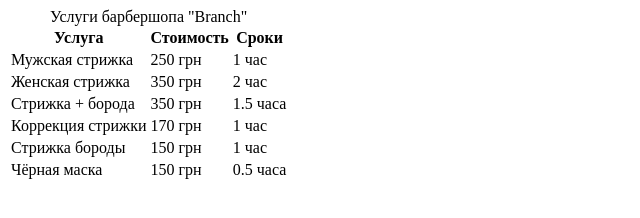
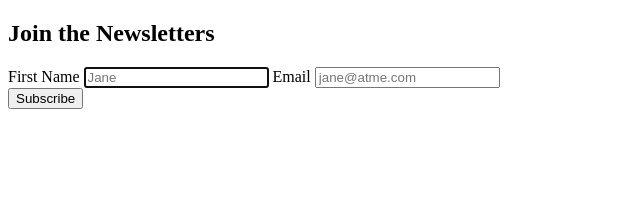
Before and after one commit to guldron-edu/test-hw02, a plain HTML site: page index.html in a window 1280 px wide. Shown: the whole page, without its empty margins (0-640 px from the left). Drawn offline with Linux system fonts and the light colour scheme.

Commit message:
Add task6 to Github

```diff
--- a/index.html
+++ b/index.html
@@ -4,56 +4,32 @@
     <meta charset="UTF-8" />
     <meta name="viewport" content="width=device-width, initial-scale=1.0" />
     <meta http-equiv="X-UA-Compatible" content="ie=edge" />
-    <title>Document</title>
+    <title>Task #6</title>
   </head>
   <body>
-    <main>
-      <table>
-        <caption>
-          Услуги барбершопа "Branch"
-        </caption>
-        <tr>
-          <th>Услуга</th>
-          <th>Стоимость</th>
-          <th>Сроки</th>
-        </tr>
-
-        <tr>
-          <td>Мужская стрижка</td>
-          <td>250 грн</td>
-          <td>1 час</td>
-        </tr>
-
-        <tr>
-          <td>Женская стрижка</td>
-          <td>350 грн</td>
-          <td>2 час</td>
-        </tr>
-
-        <tr>
-          <td>Стрижка + борода</td>
-          <td>350 грн</td>
-          <td>1.5 часа</td>
-        </tr>
-
-        <tr>
-          <td>Коррекция стрижки</td>
-          <td>170 грн</td>
-          <td>1 час</td>
-        </tr>
-
-        <tr>
-          <td>Стрижка бороды</td>
-          <td>150 грн</td>
-          <td>1 час</td>
-        </tr>
-
-        <tr>
-          <td>Чёрная маска</td>
-          <td>150 грн</td>
-          <td>0.5 часа</td>
-        </tr>
-      </table>
-    </main>
+    <form>
+      <section role="group">
+        <h1>Join the Newsletters</h1>
+        <label>
+          <span>First Name</span>
+          <input
+            type="text"
+            name="name"
+            placeholder="Jane"
+            autofocus
+            required
+          />
+        </label>
+        <label for="email">Email</label>
+        <input
+          type="email"
+          name="email"
+          id="email"
+          placeholder="jane@atme.com"
+          required
+        />
+      </section>
+      <button type="submit">Subscribe</button>
+    </form>
   </body>
 </html>
```
